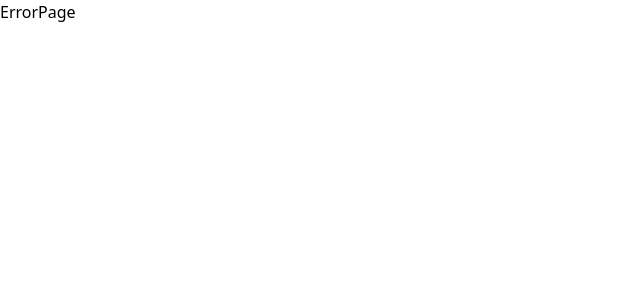
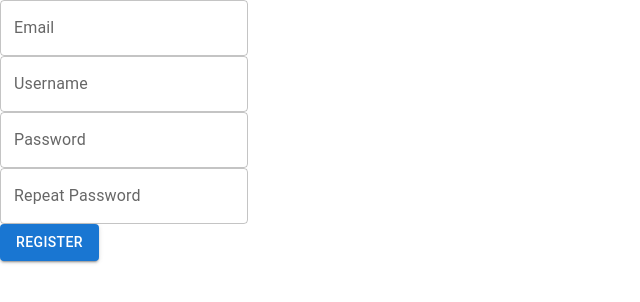
Before and after one commit to charovatzbassar/errand.io, a React (Vite) app in the folder app/: page /test in a window 1280 px wide. Before the commit this address had no page. Shown: the top 302 px of the page, without its empty margins (0-640 px from the left). Built offline with nearby package versions, Linux system fonts and the light colour scheme.

Commit message:
add material ui to auth forms

```diff
--- a/app/src/App.jsx
+++ b/app/src/App.jsx
@@ -14,6 +14,7 @@ import ErrorPage from "./pages/ErrorPage";
 import RegisterPage from "./pages/RegisterPage";
 import LoginPage from "./pages/LoginPage";
 import HomePage from "./pages/HomePage";
+import MUIAuthForm from "./components/AuthForm";
 
 const router = createBrowserRouter([
   {
@@ -108,6 +109,15 @@ const router = createBrowserRouter([
           },
         ],
       },
+      {
+        path: "/test",
+        element: (
+          <MUIAuthForm
+            action="REGISTER"
+            onSubmit={(data) => console.log(data)}
+          />
+        ),
+      },
     ],
   },
 ]);
--- a/app/src/components/AuthForm.jsx
+++ b/app/src/components/AuthForm.jsx
@@ -1,5 +1,7 @@
 import { useForm } from "react-hook-form";
-const AuthForm = ({ action, onSubmit }) => {
+import { TextField, Button } from "@mui/material";
+
+const MUIAuthForm = ({ action, onSubmit }) => {
   const {
     handleSubmit,
     register,
@@ -11,50 +13,45 @@ const AuthForm = ({ action, onSubmit }) => {
     <form onSubmit={handleSubmit(onSubmit)}>
       {action === "REGISTER" && (
         <>
-          <label htmlFor="email">Email</label>
-          <div className="form-group">
-            <input
+          <TextField
+            label="Email"
+            variant="outlined"
+            type="email"
             {...register("email", { required: "Email is required!" })}
-              type="email"
           />
           <div className="error">{errors.email && errors.email.message}</div>
-          </div>
         </>
       )}
-      <label htmlFor="username">Username</label>
-      <div className="form-group">
-        <input
+      <TextField
+        label="Username"
         {...register("username", { required: "Username is required!" })}
-          type="text"
       />
-        <div className="error">
-          {errors.username && errors.username.message}
-        </div>
-      </div>
-      <label htmlFor="password">Password</label>
-      <div className="form-group">
-        <input
+      <div className="error">{errors.username && errors.username.message}</div>
+
+      <TextField
         {...register("password", {
           required: "Password is required!",
-            pattern: {
+          pattern:
+            action === "REGISTER"
+              ? {
                   value:
                     /^(?=.*\d)(?=.*[A-Z])(?=.*[!@#$%^&*()_+])[0-9a-zA-Z!@#$%^&*()_+]{6,}$/,
                   message:
                     "Password must contain an uppercase character, a number, a special character, and must be at least 6 characters long",
-            },
+                }
+              : null,
         })}
+        label="Password"
         type="password"
+        variant="outlined"
       />
-        <div className="error">
-          {errors.password && errors.password.message}
-        </div>
-      </div>
+      <div className="error">{errors.password && errors.password.message}</div>
       {action === "REGISTER" && (
         <>
           {" "}
-          <label htmlFor="repeatPassword">Repeat Password</label>
-          <div className="form-group">
-            <input
+          <TextField
+            variant="outlined"
+            label="Repeat Password"
             {...register("repeatPassword", {
               required: "Please repeat the password!",
               validate: {
@@ -67,14 +64,13 @@ const AuthForm = ({ action, onSubmit }) => {
           <div className="error">
             {errors.repeatPassword && errors.repeatPassword.message}
           </div>
-          </div>
         </>
       )}
-      <div className="form-group">
-        <button>{action === "REGISTER" ? "Register" : "Login"}</button>
-      </div>
+      <Button type="submit" variant="contained" color="primary">
+        {action === "REGISTER" ? "Register" : "Login"}
+      </Button>
     </form>
   );
 };
 
-export default AuthForm;
+export default MUIAuthForm;
--- /dev/null
+++ b/app/src/components/Background.jsx
@@ -0,0 +1,22 @@
+import React from "react";
+
+const Background = ({ children }) => {
+  return (
+    <ul className="background h-screen">
+      {" "}
+      <li></li>
+      <li></li>
+      <li></li>
+      <li></li>
+      <li></li>
+      <li></li>
+      <li></li>
+      <li></li>
+      <li></li>
+      <li></li>
+      {children}
+    </ul>
+  );
+};
+
+export default Background;
--- a/app/src/pages/HomePage.jsx
+++ b/app/src/pages/HomePage.jsx
@@ -1,22 +1,13 @@
 import { useNavigate } from "react-router-dom";
 import { Button, Box, Typography, Stack } from "@mui/material";
 import { logout } from "../utils/auth";
+import Background from "../components/Background";
 
 const HomePage = () => {
   const navigate = useNavigate();
   return (
     <>
-      <ul className="background h-screen">
-        <li></li>
-        <li></li>
-        <li></li>
-        <li></li>
-        <li></li>
-        <li></li>
-        <li></li>
-        <li></li>
-        <li></li>
-        <li></li>{" "}
+      <Background>
         <div className="flex justify-end p-5 fixed w-screen">
           <Stack spacing={2} direction="row">
             {!localStorage.getItem("token") ? (
@@ -62,10 +53,9 @@ const HomePage = () => {
               borderRadius: "1em",
             }}
           >
-            <Typography sx={{ textAlign: "center" }} variant="h4">
+            <h5 className="text-lg text-center sm:text-xl md:text-2xl lg:text-3xl xl:text-4xl">
               Welcome to Errand.io!
-            </Typography>
-
+            </h5>
             <Button
               variant="text"
               sx={{ color: "#3e47ff", fontWeight: "bold" }}
@@ -75,7 +65,7 @@ const HomePage = () => {
             </Button>
           </Box>
         </div>
-      </ul>
+      </Background>
     </>
   );
 };
--- a/app/src/pages/RegisterPage.jsx
+++ b/app/src/pages/RegisterPage.jsx
@@ -1,6 +1,6 @@
-import AuthForm from "../components/AuthForm";
 import { register } from "../utils/auth";
 import { useNavigate } from "react-router-dom";
+import AuthForm from "../components/AuthForm";
 
 const RegisterPage = () => {
   const navigate = useNavigate();
--- a/app/src/utils/auth.js
+++ b/app/src/utils/auth.js
@@ -81,7 +81,3 @@ export function getTokenDuration() {
   const duration = expirationDate.getTime() - now.getTime();
   return duration;
 }
-
-export function tokenLoader() {
-  return getAuthToken();
-}
```
Lines whose indentation alone changed are shown as unchanged.
